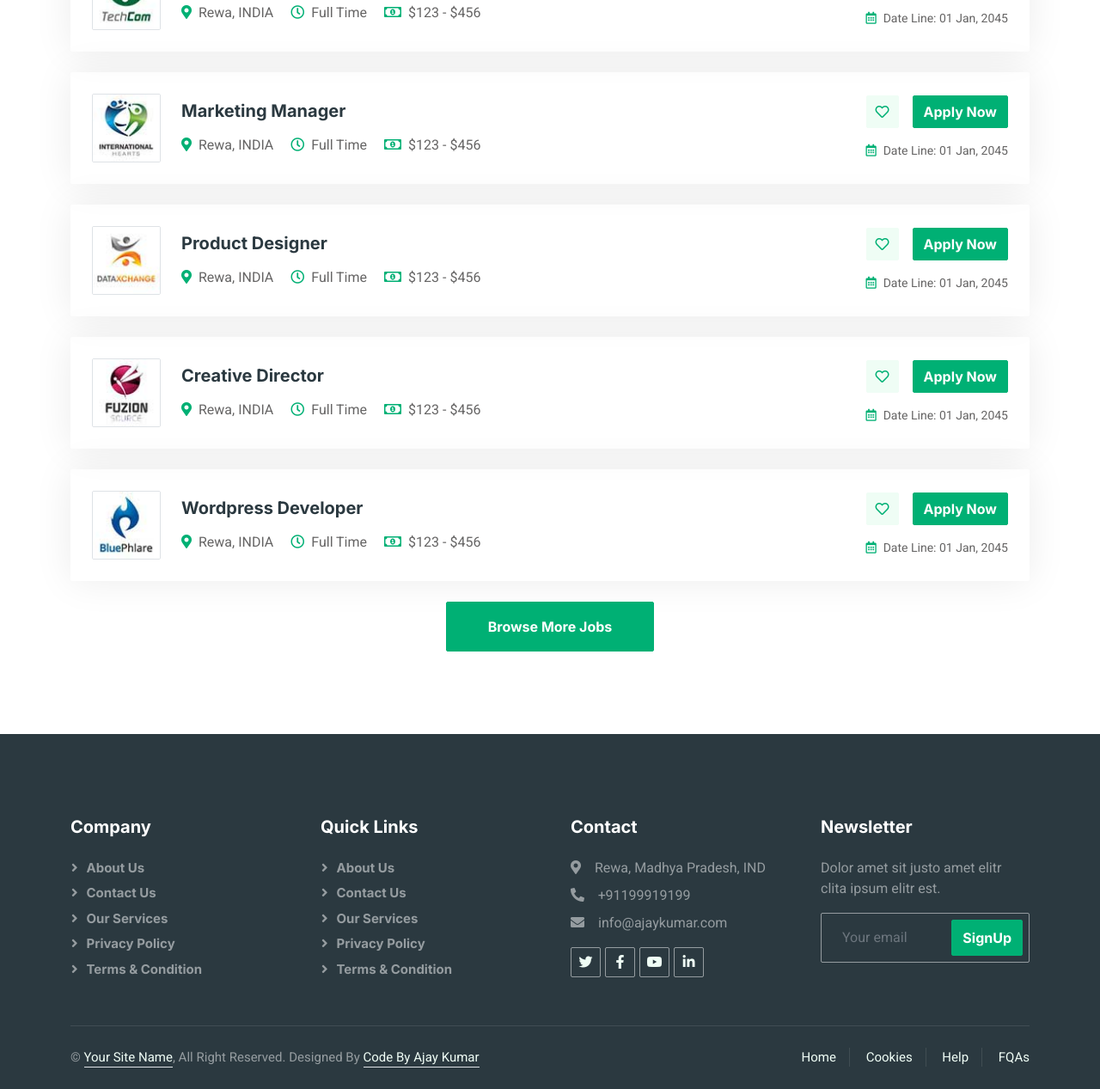
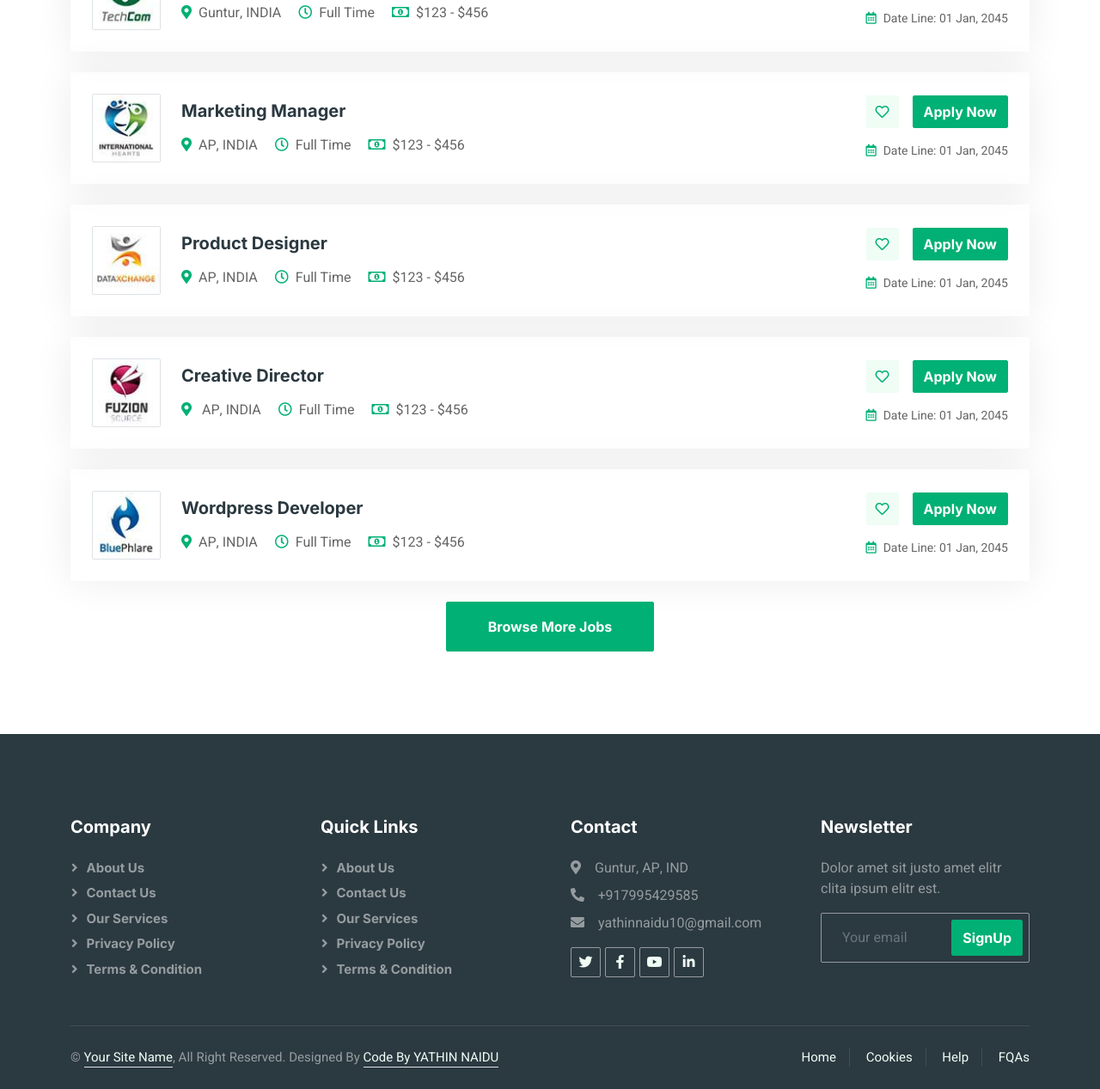
Before and after one commit to YATHIN24/Online-Job-Portal-Website-, a plain HTML site: page job-list.html in a window 1280 px wide. Shown: the part 822-2089 px from the top of the page at 86% size. Drawn offline with nearby package versions, Linux system fonts and the light colour scheme; a script that the page names is missing.

Commit message:
job-list.html

```diff
--- a/job-list.html
+++ b/job-list.html
@@ -123,7 +123,7 @@
                                         <img class="flex-shrink-0 img-fluid border rounded" src="img/com-logo-1.jpg" alt="" style="width: 80px; height: 80px;">
                                         <div class="text-start ps-4">
                                             <h5 class="mb-3">Software Engineer</h5>
-                                            <span class="text-truncate me-3"><i class="fa fa-map-marker-alt text-primary me-2"></i>Rewa, INDIA</span>
+                                            <span class="text-truncate me-3"><i class="fa fa-map-marker-alt text-primary me-2"></i>Guntur, INDIA</span>
                                             <span class="text-truncate me-3"><i class="far fa-clock text-primary me-2"></i>Full Time</span>
                                             <span class="text-truncate me-0"><i class="far fa-money-bill-alt text-primary me-2"></i>$123 - $456</span>
                                         </div>
@@ -143,7 +143,7 @@
                                         <img class="flex-shrink-0 img-fluid border rounded" src="img/com-logo-2.jpg" alt="" style="width: 80px; height: 80px;">
                                         <div class="text-start ps-4">
                                             <h5 class="mb-3">Marketing Manager</h5>
-                                            <span class="text-truncate me-3"><i class="fa fa-map-marker-alt text-primary me-2"></i>Rewa, INDIA</span>
+                                            <span class="text-truncate me-3"><i class="fa fa-map-marker-alt text-primary me-2"></i>AP, INDIA</span>
                                             <span class="text-truncate me-3"><i class="far fa-clock text-primary me-2"></i>Full Time</span>
                                             <span class="text-truncate me-0"><i class="far fa-money-bill-alt text-primary me-2"></i>$123 - $456</span>
                                         </div>
@@ -163,7 +163,7 @@
                                         <img class="flex-shrink-0 img-fluid border rounded" src="img/com-logo-3.jpg" alt="" style="width: 80px; height: 80px;">
                                         <div class="text-start ps-4">
                                             <h5 class="mb-3">Product Designer</h5>
-                                            <span class="text-truncate me-3"><i class="fa fa-map-marker-alt text-primary me-2"></i>Rewa, INDIA</span>
+                                            <span class="text-truncate me-3"><i class="fa fa-map-marker-alt text-primary me-2"></i>AP, INDIA</span>
                                             <span class="text-truncate me-3"><i class="far fa-clock text-primary me-2"></i>Full Time</span>
                                             <span class="text-truncate me-0"><i class="far fa-money-bill-alt text-primary me-2"></i>$123 - $456</span>
                                         </div>
@@ -183,7 +183,7 @@
                                         <img class="flex-shrink-0 img-fluid border rounded" src="img/com-logo-4.jpg" alt="" style="width: 80px; height: 80px;">
                                         <div class="text-start ps-4">
                                             <h5 class="mb-3">Creative Director</h5>
-                                            <span class="text-truncate me-3"><i class="fa fa-map-marker-alt text-primary me-2"></i>Rewa, INDIA</span>
+                                            <span class="text-truncate me-3"><i class="fa fa-map-marker-alt text-primary me-2"></i> AP, INDIA</span>
                                             <span class="text-truncate me-3"><i class="far fa-clock text-primary me-2"></i>Full Time</span>
                                             <span class="text-truncate me-0"><i class="far fa-money-bill-alt text-primary me-2"></i>$123 - $456</span>
                                         </div>
@@ -203,7 +203,7 @@
                                         <img class="flex-shrink-0 img-fluid border rounded" src="img/com-logo-5.jpg" alt="" style="width: 80px; height: 80px;">
                                         <div class="text-start ps-4">
                                             <h5 class="mb-3">Wordpress Developer</h5>
-                                            <span class="text-truncate me-3"><i class="fa fa-map-marker-alt text-primary me-2"></i>Rewa, INDIA</span>
+                                            <span class="text-truncate me-3"><i class="fa fa-map-marker-alt text-primary me-2"></i>AP, INDIA</span>
                                             <span class="text-truncate me-3"><i class="far fa-clock text-primary me-2"></i>Full Time</span>
                                             <span class="text-truncate me-0"><i class="far fa-money-bill-alt text-primary me-2"></i>$123 - $456</span>
                                         </div>
@@ -226,7 +226,7 @@
                                         <img class="flex-shrink-0 img-fluid border rounded" src="img/com-logo-1.jpg" alt="" style="width: 80px; height: 80px;">
                                         <div class="text-start ps-4">
                                             <h5 class="mb-3">Software Engineer</h5>
-                                            <span class="text-truncate me-3"><i class="fa fa-map-marker-alt text-primary me-2"></i>Rewa, INDIA</span>
+                                            <span class="text-truncate me-3"><i class="fa fa-map-marker-alt text-primary me-2"></i>AP, INDIA</span>
                                             <span class="text-truncate me-3"><i class="far fa-clock text-primary me-2"></i>Full Time</span>
                                             <span class="text-truncate me-0"><i class="far fa-money-bill-alt text-primary me-2"></i>$123 - $456</span>
                                         </div>
@@ -246,7 +246,7 @@
                                         <img class="flex-shrink-0 img-fluid border rounded" src="img/com-logo-2.jpg" alt="" style="width: 80px; height: 80px;">
                                         <div class="text-start ps-4">
                                             <h5 class="mb-3">Marketing Manager</h5>
-                                            <span class="text-truncate me-3"><i class="fa fa-map-marker-alt text-primary me-2"></i>Rewa, INDIA</span>
+                                            <span class="text-truncate me-3"><i class="fa fa-map-marker-alt text-primary me-2"></i>AP, INDIA</span>
                                             <span class="text-truncate me-3"><i class="far fa-clock text-primary me-2"></i>Full Time</span>
                                             <span class="text-truncate me-0"><i class="far fa-money-bill-alt text-primary me-2"></i>$123 - $456</span>
                                         </div>
@@ -266,7 +266,7 @@
                                         <img class="flex-shrink-0 img-fluid border rounded" src="img/com-logo-3.jpg" alt="" style="width: 80px; height: 80px;">
                                         <div class="text-start ps-4">
                                             <h5 class="mb-3">Product Designer</h5>
-                                            <span class="text-truncate me-3"><i class="fa fa-map-marker-alt text-primary me-2"></i>Rewa, INDIA</span>
+                                            <span class="text-truncate me-3"><i class="fa fa-map-marker-alt text-primary me-2"></i>AP, INDIA</span>
                                             <span class="text-truncate me-3"><i class="far fa-clock text-primary me-2"></i>Full Time</span>
                                             <span class="text-truncate me-0"><i class="far fa-money-bill-alt text-primary me-2"></i>$123 - $456</span>
                                         </div>
@@ -286,7 +286,7 @@
                                         <img class="flex-shrink-0 img-fluid border rounded" src="img/com-logo-4.jpg" alt="" style="width: 80px; height: 80px;">
                                         <div class="text-start ps-4">
                                             <h5 class="mb-3">Creative Director</h5>
-                                            <span class="text-truncate me-3"><i class="fa fa-map-marker-alt text-primary me-2"></i>Rewa, INDIA</span>
+                                            <span class="text-truncate me-3"><i class="fa fa-map-marker-alt text-primary me-2"></i>AP, INDIA</span>
                                             <span class="text-truncate me-3"><i class="far fa-clock text-primary me-2"></i>Full Time</span>
                                             <span class="text-truncate me-0"><i class="far fa-money-bill-alt text-primary me-2"></i>$123 - $456</span>
                                         </div>
@@ -306,7 +306,7 @@
                                         <img class="flex-shrink-0 img-fluid border rounded" src="img/com-logo-5.jpg" alt="" style="width: 80px; height: 80px;">
                                         <div class="text-start ps-4">
                                             <h5 class="mb-3">Wordpress Developer</h5>
-                                            <span class="text-truncate me-3"><i class="fa fa-map-marker-alt text-primary me-2"></i>Rewa, INDIA</span>
+                                            <span class="text-truncate me-3"><i class="fa fa-map-marker-alt text-primary me-2"></i>AP, INDIA</span>
                                             <span class="text-truncate me-3"><i class="far fa-clock text-primary me-2"></i>Full Time</span>
                                             <span class="text-truncate me-0"><i class="far fa-money-bill-alt text-primary me-2"></i>$123 - $456</span>
                                         </div>
@@ -329,7 +329,7 @@
                                         <img class="flex-shrink-0 img-fluid border rounded" src="img/com-logo-1.jpg" alt="" style="width: 80px; height: 80px;">
                                         <div class="text-start ps-4">
                                             <h5 class="mb-3">Software Engineer</h5>
-                                            <span class="text-truncate me-3"><i class="fa fa-map-marker-alt text-primary me-2"></i>Rewa, INDIA</span>
+                                            <span class="text-truncate me-3"><i class="fa fa-map-marker-alt text-primary me-2"></i>AP, INDIA</span>
                                             <span class="text-truncate me-3"><i class="far fa-clock text-primary me-2"></i>Full Time</span>
                                             <span class="text-truncate me-0"><i class="far fa-money-bill-alt text-primary me-2"></i>$123 - $456</span>
                                         </div>
@@ -349,7 +349,7 @@
                                         <img class="flex-shrink-0 img-fluid border rounded" src="img/com-logo-2.jpg" alt="" style="width: 80px; height: 80px;">
                                         <div class="text-start ps-4">
                                             <h5 class="mb-3">Marketing Manager</h5>
-                                            <span class="text-truncate me-3"><i class="fa fa-map-marker-alt text-primary me-2"></i>Rewa, INDIA</span>
+                                            <span class="text-truncate me-3"><i class="fa fa-map-marker-alt text-primary me-2"></i>AP, INDIA</span>
                                             <span class="text-truncate me-3"><i class="far fa-clock text-primary me-2"></i>Full Time</span>
                                             <span class="text-truncate me-0"><i class="far fa-money-bill-alt text-primary me-2"></i>$123 - $456</span>
                                         </div>
@@ -369,7 +369,7 @@
                                         <img class="flex-shrink-0 img-fluid border rounded" src="img/com-logo-3.jpg" alt="" style="width: 80px; height: 80px;">
                                         <div class="text-start ps-4">
                                             <h5 class="mb-3">Product Designer</h5>
-                                            <span class="text-truncate me-3"><i class="fa fa-map-marker-alt text-primary me-2"></i>Rewa, INDIA</span>
+                                            <span class="text-truncate me-3"><i class="fa fa-map-marker-alt text-primary me-2"></i>AP, INDIA</span>
                                             <span class="text-truncate me-3"><i class="far fa-clock text-primary me-2"></i>Full Time</span>
                                             <span class="text-truncate me-0"><i class="far fa-money-bill-alt text-primary me-2"></i>$123 - $456</span>
                                         </div>
@@ -389,7 +389,7 @@
                                         <img class="flex-shrink-0 img-fluid border rounded" src="img/com-logo-4.jpg" alt="" style="width: 80px; height: 80px;">
                                         <div class="text-start ps-4">
                                             <h5 class="mb-3">Creative Director</h5>
-                                            <span class="text-truncate me-3"><i class="fa fa-map-marker-alt text-primary me-2"></i>Rewa, INDIA</span>
+                                            <span class="text-truncate me-3"><i class="fa fa-map-marker-alt text-primary me-2"></i>AP, INDIA</span>
                                             <span class="text-truncate me-3"><i class="far fa-clock text-primary me-2"></i>Full Time</span>
                                             <span class="text-truncate me-0"><i class="far fa-money-bill-alt text-primary me-2"></i>$123 - $456</span>
                                         </div>
@@ -409,7 +409,7 @@
                                         <img class="flex-shrink-0 img-fluid border rounded" src="img/com-logo-5.jpg" alt="" style="width: 80px; height: 80px;">
                                         <div class="text-start ps-4">
                                             <h5 class="mb-3">Wordpress Developer</h5>
-                                            <span class="text-truncate me-3"><i class="fa fa-map-marker-alt text-primary me-2"></i>Rewa, INDIA</span>
+                                            <span class="text-truncate me-3"><i class="fa fa-map-marker-alt text-primary me-2"></i>AP, INDIA</span>
                                             <span class="text-truncate me-3"><i class="far fa-clock text-primary me-2"></i>Full Time</span>
                                             <span class="text-truncate me-0"><i class="far fa-money-bill-alt text-primary me-2"></i>$123 - $456</span>
                                         </div>
@@ -454,9 +454,9 @@
                     </div>
                     <div class="col-lg-3 col-md-6">
                         <h5 class="text-white mb-4">Contact</h5>
-                        <p class="mb-2"><i class="fa fa-map-marker-alt me-3"></i>Rewa, Madhya Pradesh, IND</p>
-                        <p class="mb-2"><i class="fa fa-phone-alt me-3"></i>+91199919199</p>
-                        <p class="mb-2"><i class="fa fa-envelope me-3"></i>info@ajaykumar.com</p>
+                        <p class="mb-2"><i class="fa fa-map-marker-alt me-3"></i>Guntur, AP, IND</p>
+                        <p class="mb-2"><i class="fa fa-phone-alt me-3"></i>+917995429585</p>
+                        <p class="mb-2"><i class="fa fa-envelope me-3"></i>yathinnaidu10@gmail.com</p>
                         <div class="d-flex pt-2">
                             <a class="btn btn-outline-light btn-social" href=""><i class="fab fa-twitter"></i></a>
                             <a class="btn btn-outline-light btn-social" href=""><i class="fab fa-facebook-f"></i></a>
@@ -481,7 +481,7 @@
                             &copy; <a class="border-bottom" href="#">Your Site Name</a>, All Right Reserved.
 
 							<!--/*** This template is free as long as you keep the footer author’s credit link/attribution link/backlink. If you'd like to use the template without the footer author’s credit link/attribution link/backlink, you can purchase the Credit Removal License from "https://htmlcodex.com/credit-removal". Thank you for your support. ***/-->
-							Designed By <a class="border-bottom" href="">Code By Ajay Kumar</a>
+							Designed By <a class="border-bottom" href="">Code By YATHIN NAIDU</a>
                         </div>
                         <div class="col-md-6 text-center text-md-end">
                             <div class="footer-menu">
```
